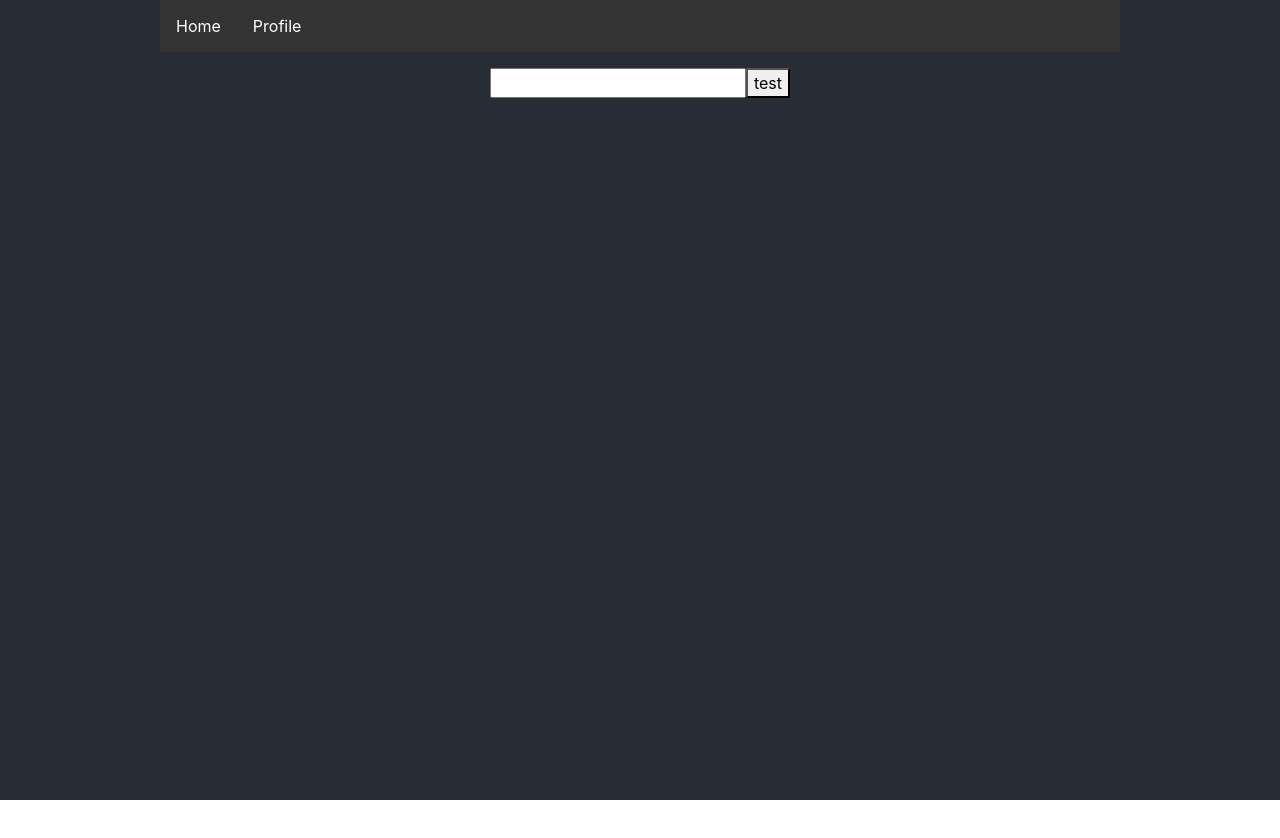
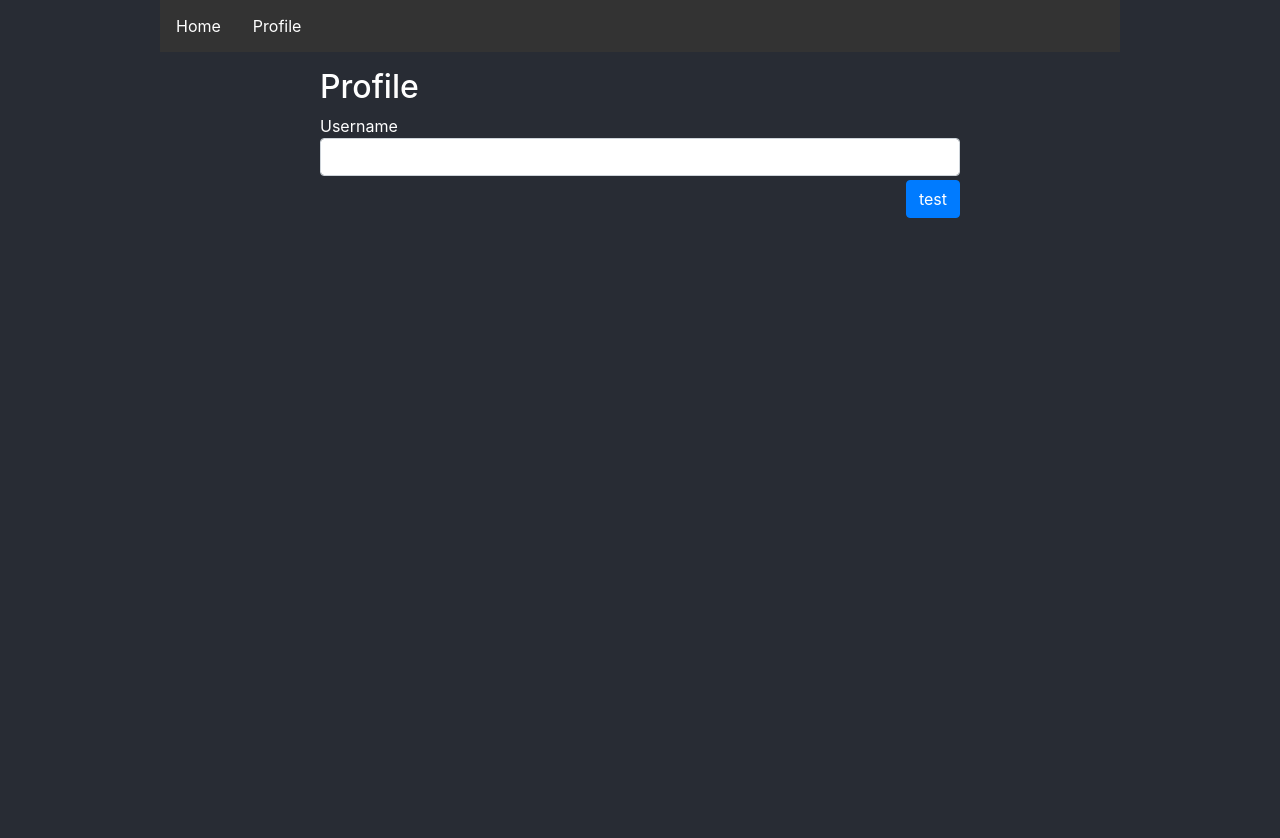
Before and after one commit to Itc-bootcamp-2019/micro-blogging-front-end-jonathan-cloud, a React (Create React App) app: page /profile in a window 1280 px wide. Shown: the top 838 px of the page. Before the commit the page ends 800 px from the top, so only its background shows below. Built offline with nearby package versions, Linux system fonts and the light colour scheme.

Commit message:
css changes home background user alignment

```diff
--- a/src/Components/TweetComponent.js
+++ b/src/Components/TweetComponent.js
@@ -28,7 +28,7 @@ class TweetComponent extends React.Component {
   handleSubmit = tweet => {
     tweet.userName = localStorage.getItem('user')
     tweet.date = new Date().toISOString();
-    console.log(tweet.userName);
+
 
     /*
     this.setState(prevState => {
--- a/src/Components/Users.js
+++ b/src/Components/Users.js
@@ -24,14 +24,22 @@ class Users extends React.Component {
   handleSubmit = () => {
     let newUser = localStorage.setItem("user", this.state.user);
     this.setState({ user: newUser })
-    console.log(newUser)
+
   }
   render() {
-    console.log(this.state.newUser)
+    const newUser = localStorage.getItem('user')
     return (
       <div className="container-fluid">
-        <input type="text" value={this.state.user} onChange={this.onInputChange} />
-        <button onClick={this.handleSubmit.bind(this)}> test</button>
+
+        <div className="row justify-content-center">
+          <div className="profilebox form-group fluid-container">
+            <h2 className="text-left">Profile</h2>
+            <p className="text-left m-0">Username</p>
+            <input className="form-control" type="text" value={this.state.user} onChange={this.onInputChange} placeholder={newUser} />
+
+            <button className="btn btn-primary tweetbtn" onClick={this.handleSubmit.bind(this)}> test</button>
+          </div>
+        </div>
       </div>
     );
   }
--- a/src/api/api.js
+++ b/src/api/api.js
@@ -7,8 +7,8 @@ export function getTweet() {
   return axios.get(`${baseUrl}/tweet`);
 }
 
-export function postTweet (tweet) {
-  tweet={tweet:tweet};
+export function postTweet(tweet) {
+  tweet = { tweet: tweet };
 
-  return axios.post(`${baseUrl}/tweet/`,tweet)
+  return axios.post(`${baseUrl}/tweet/`, tweet)
 }
--- a/src/index.css
+++ b/src/index.css
@@ -16,7 +16,7 @@ code {
 
 .App {
   background-color: #282c34;
-  height: 100%;
+  height: 180%;
   width: 100%;
   position: absolute;
   top: 0;
@@ -31,11 +31,19 @@ code {
   color: white;
   position: absolute;
 }
+.profilebox {
+  height: 150px;
+  width: 50%;
+  margin: none;
+  color: white;
+  position: absolute;
+}
 
 .tweet {
   border: 1px solid black;
 height: auto;
   width: auto;
+  margin-bottom: 10px;
 }
 
 .tweetbtn {
```
